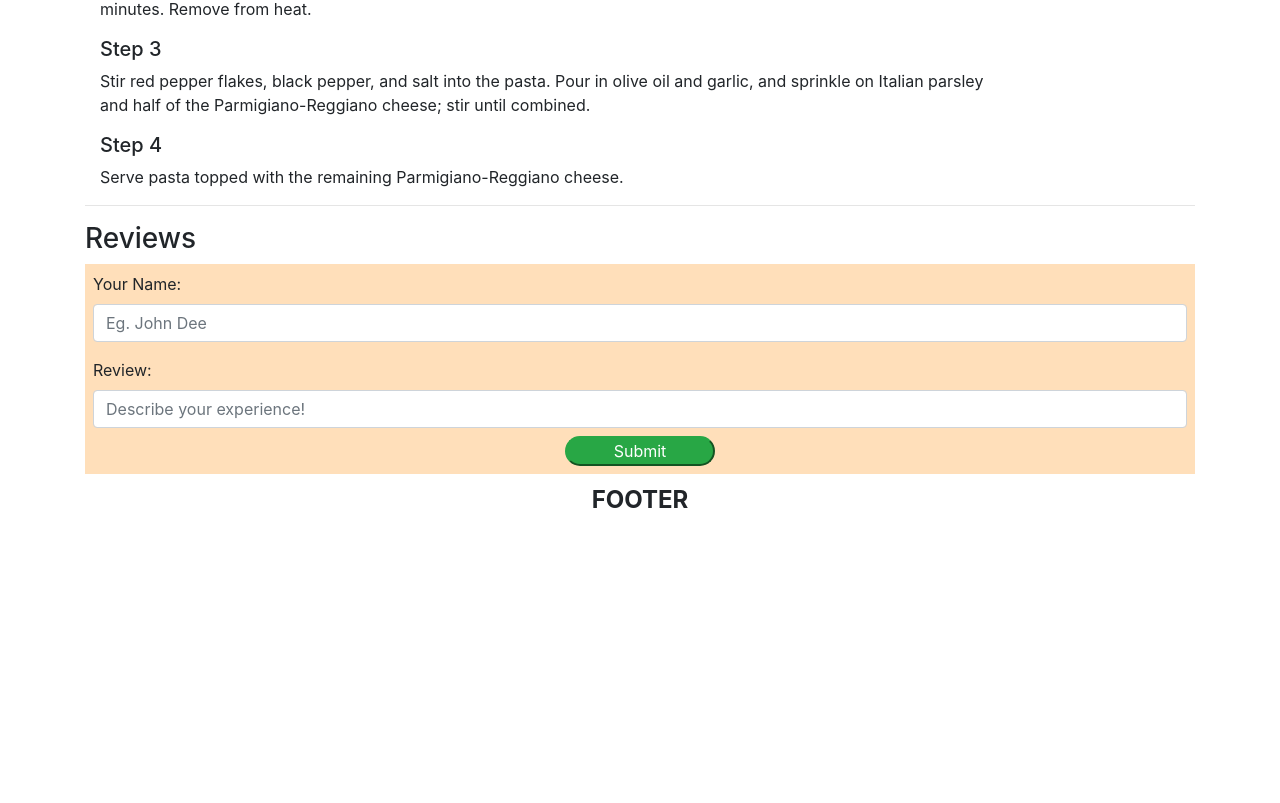
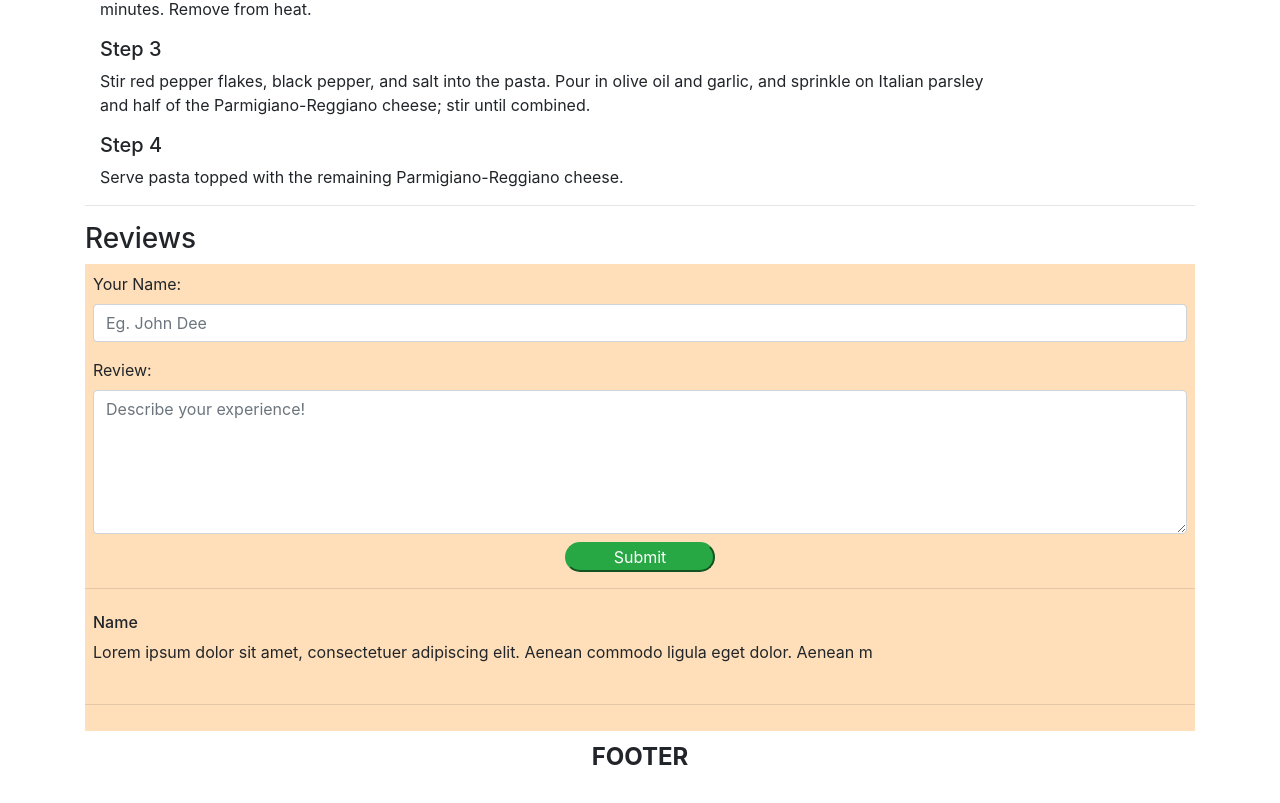
Before and after one commit to trentglobal-sg/mealbox-react, a React (Create React App) app in the folder mealbox/: page / in a window 1280 px wide. Shown: the part 1360-2163 px from the top of the page. Before the commit the page ends 1942 px from the top, so only its background shows below. Built offline with nearby package versions, Linux system fonts and the light colour scheme.

Commit message:
Made adding of comments working

```diff
--- a/mealbox/src/App.css
+++ b/mealbox/src/App.css
@@ -154,6 +154,9 @@ h4{
     border-radius: 20px;
 }
 
+.space{
+    height:10px;
+}
 @media only screen and (max-width: 767px){
   .box{
       height:500px;
--- a/mealbox/src/ViewRecipe.js
+++ b/mealbox/src/ViewRecipe.js
@@ -1,12 +1,14 @@
 import React from "react"
-// import axios from "axios"
+import axios from "axios"
 
-// const baseURL = "https://3001-bronze-barnacle-pdcp8mf3.ws-us03.gitpod.io"
+const baseURL = "https://3001-bronze-barnacle-pdcp8mf3.ws-us03.gitpod.io"
 
 
 export default class ViewRecipe extends React.Component {
     state = {
         recipesList: [],
+        commentsList: [],
+        _id:"6041a71cbc372816b15bebbf",
         recipe_name: "Spaghetti Aglio o Olio",
         description: "No two spaghetti aglio e olio recipes are alike, but this one is pretty true to the classic method.",
         ingredients: ["1 pound uncooked spaghetti", "6 cloves garlic, thinly sliced", "Half cup olive oil", "Quarter teaspoon red pepper falkes, or to taste", "saly and freshly ground black pepper to taste", "Quarter cup chopped fresh Italian parsley", "1 cup finely grated Parmigiano-Reggiano cheese"],
@@ -26,20 +28,29 @@ export default class ViewRecipe extends React.Component {
             "img_url": "https://imagesvc.meredithcorp.io/v3/mm/image?url=https%3A%2F%2Fimages.media-allrecipes.com%2Fuserphotos%2F3727226.jpg"
         },
         comment_name: "",
-        comment:""
+        comment: ""
+    }
+
+    addComment = async()=>{
+        let newComment={
+            recipe_id: this.state._id,
+            username: this.state.comment_name,
+            comments: this.state.comment
+        }
+        await axios.post(baseURL+"/comments", newComment)
     }
 
     renderTags = () => {
         let list = [];
         for (let l of this.state.tags) {
-            list.push(<p className="tags-view">{l}</p>)
+            list.push(<p className="tags-view" key={l}>{l}</p>)
         }
         return list
     }
     renderIngredient = () => {
         let list = [];
         for (let l of this.state.ingredients) {
-            list.push(<p>{l}</p>)
+            list.push(<p key={l}>{l}</p>)
         }
         return list
     }
@@ -112,14 +123,21 @@ export default class ViewRecipe extends React.Component {
                             <label>
                                 Review:
                                         </label>
-                            <input type="text" name="comment" className="form-control" value={this.state.comment} onChange={this.updateField} placeholder="Describe your experience!" />
+                            <textarea name="comment" className="form-control create-textarea" rows="2" cols="30" value={this.state.comment} onChange={this.updateField} placeholder="Describe your experience!"></textarea>
                         </div>
                         <div style={{
-                        textAlign:"center"
+                            textAlign: "center"
                         }}>
 
-                        <button className="comment-submit btn-success ml-auto mb-2">Submit</button>
+                            <button className="comment-submit btn-success ml-auto" onClick={this.addComment}>Submit</button>
                         </div>
+                        <hr></hr>
+                        <div className="p-2">
+                            <h6>Name</h6>
+                            <p>Lorem ipsum dolor sit amet, consectetuer adipiscing elit. Aenean commodo ligula eget dolor. Aenean m</p>
+                        </div>
+                        <hr></hr>
+                        <div className="space"></div>
                     </div>
                 </div>
             </React.Fragment>
```
